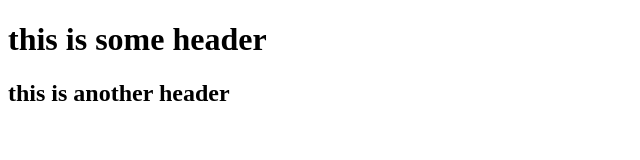
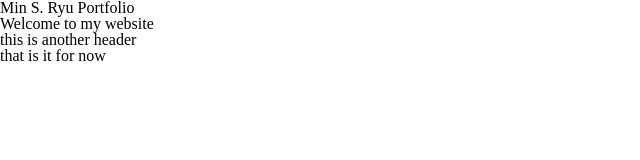
Before and after one commit to Minsryu/minsryu.github.io, a plain HTML site: page index.html in a window 1280 px wide. Shown: the whole page, without its empty margins (0-640 px from the left). Drawn offline with Linux system fonts and the light colour scheme.

Commit message:
file with reset

```diff
--- a/index.html
+++ b/index.html
@@ -2,15 +2,18 @@
 <html lang="en">
 <head>
 	<meta charset="UTF-8">
+	<link rel="stylesheet" href="reset.css">
 	<title>Min S. Ryu</title>
 </head>
 <body>
 
-	<title>this is my website</title>
+	<h1>Min S. Ryu Portfolio</h1>
 
-	<h1>this is some header</h1>
+	<p>Welcome to my website</p>
 
 	<h2>this is another header</h2>
 
+	<p>that is it for now</p>
+
 </body>
 </html>
--- /dev/null
+++ b/reset.css
@@ -0,0 +1,48 @@
+/* http://meyerweb.com/eric/tools/css/reset/
+   v2.0 | 20110126
+   License: none (public domain)
+*/
+
+html, body, div, span, applet, object, iframe,
+h1, h2, h3, h4, h5, h6, p, blockquote, pre,
+a, abbr, acronym, address, big, cite, code,
+del, dfn, em, img, ins, kbd, q, s, samp,
+small, strike, strong, sub, sup, tt, var,
+b, u, i, center,
+dl, dt, dd, ol, ul, li,
+fieldset, form, label, legend,
+table, caption, tbody, tfoot, thead, tr, th, td,
+article, aside, canvas, details, embed,
+figure, figcaption, footer, header, hgroup,
+menu, nav, output, ruby, section, summary,
+time, mark, audio, video {
+	margin: 0;
+	padding: 0;
+	border: 0;
+	font-size: 100%;
+	font: inherit;
+	vertical-align: baseline;
+}
+/* HTML5 display-role reset for older browsers */
+article, aside, details, figcaption, figure,
+footer, header, hgroup, menu, nav, section {
+	display: block;
+}
+body {
+	line-height: 1;
+}
+ol, ul {
+	list-style: none;
+}
+blockquote, q {
+	quotes: none;
+}
+blockquote:before, blockquote:after,
+q:before, q:after {
+	content: '';
+	content: none;
+}
+table {
+	border-collapse: collapse;
+	border-spacing: 0;
+}
```
